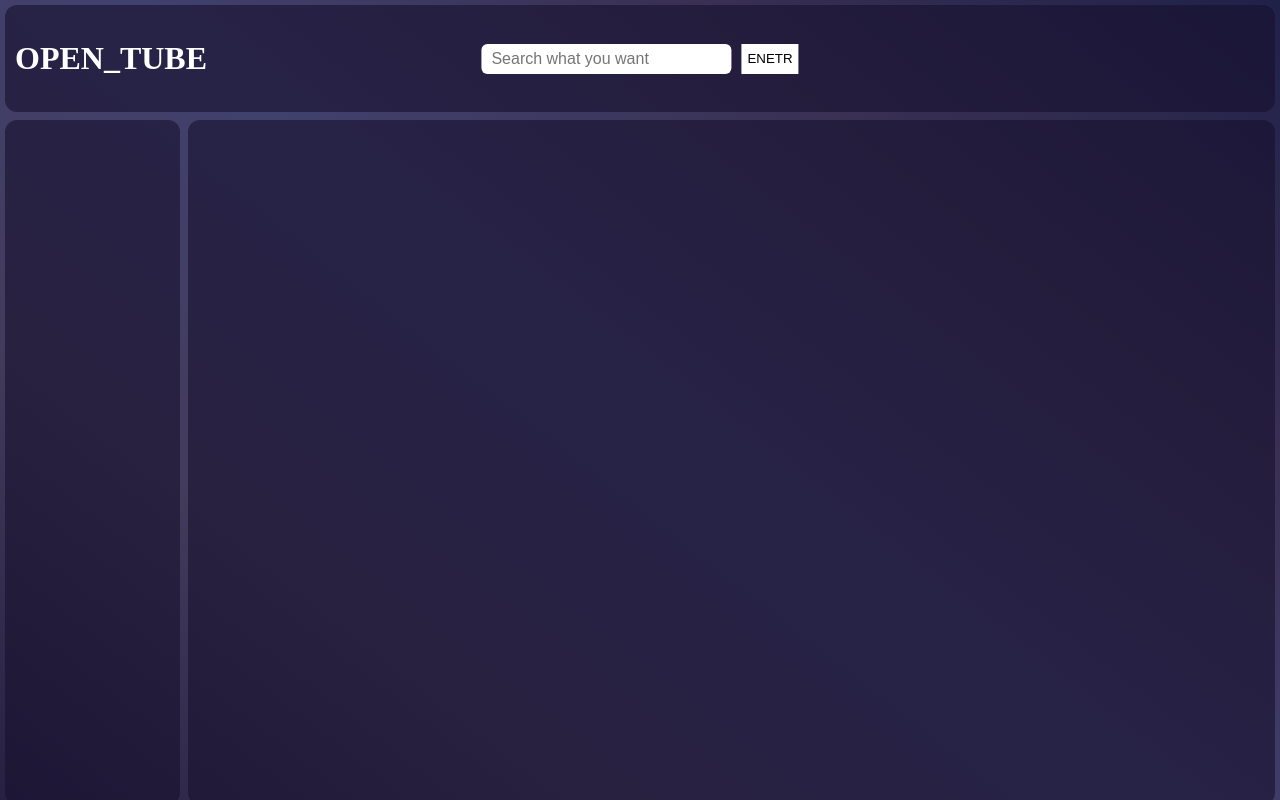
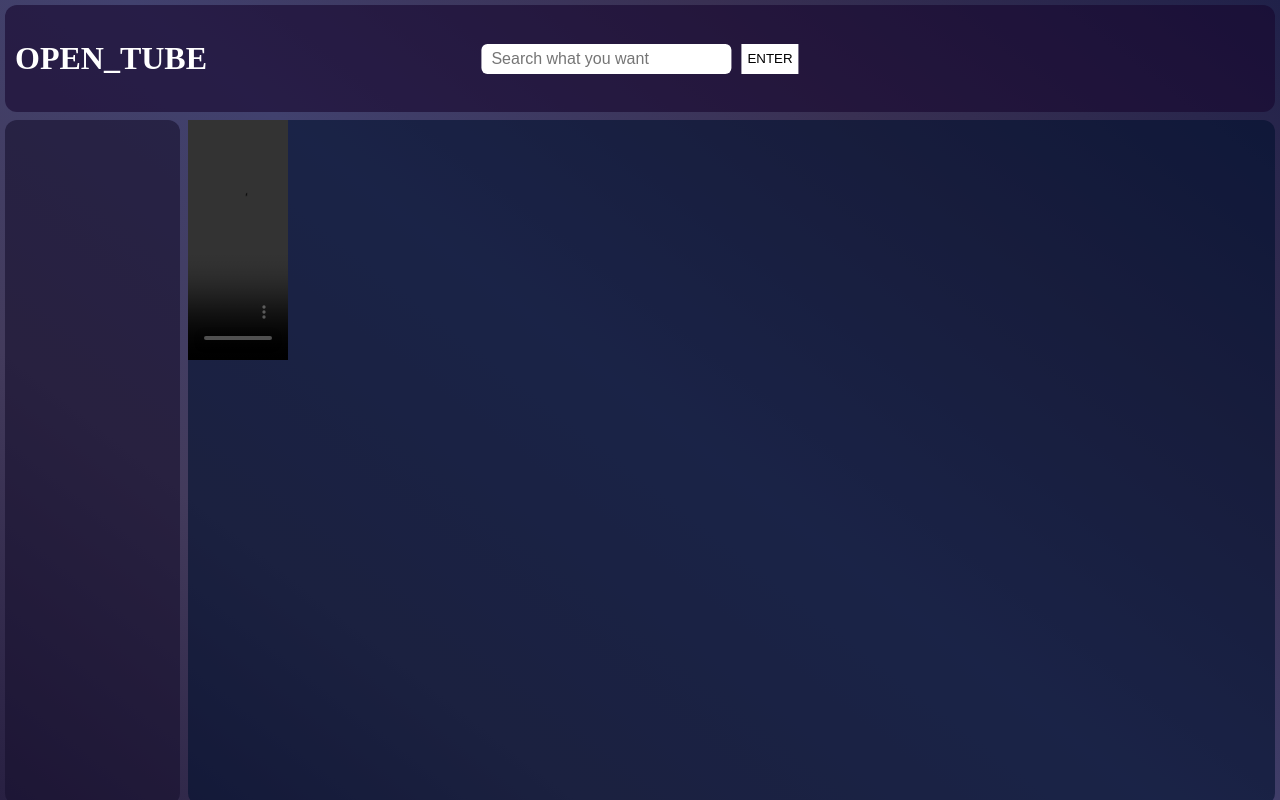
Before and after one commit to ar1ter/lkg_project, a Flask app: page / in a window 1280 px wide. Run offline with Flask 3, Linux system fonts and the light colour scheme; grey boxes are pictures that could not be loaded.

Commit message:
Create video tag

```diff
--- a/app.py
+++ b/app.py
@@ -1,4 +1,4 @@
-from flask import Flask, render_template
+from flask import Flask, render_template, send_from_directory
 
 app = Flask(__name__)
 
@@ -7,4 +7,4 @@ def main_page():
         return render_template("main_page/index.html")
 
 if __name__ == "__main__":
-        app.run(debug=True)
+        app.run(debug=False)
--- a/static/main_page/main.css
+++ b/static/main_page/main.css
@@ -20,7 +20,7 @@ html,body{
 
 .div1 {
     grid-column: span 7 / span 7;
-    background-color: rgba(22, 16, 46, 0.6);
+    background-color: rgba(22, 6, 46, 0.6);
     border-radius: 12px;
 
     position: relative;
@@ -65,7 +65,10 @@ html,body{
     border: none;
 }
 
-
+#Video_1{
+    height: 240px;
+    width: 100px;
+}
 
 .div2 {
     grid-row: span 6 / span 6;
@@ -78,6 +81,6 @@ html,body{
     grid-column: span 6 / span 6;
     grid-row: span 6 / span 6;
     grid-row-start: 2;
-    background-color: rgba(22, 16, 46, 0.6);
+    background-color: rgba(0, 16, 46, 0.6);
     border-radius: 12px;
 }
--- a/templates/main_page/index.html
+++ b/templates/main_page/index.html
@@ -2,7 +2,7 @@
 <html lang="en">
     <head>
         <title>Open_Tube</title>
-        <link rel="stylesheet" type="text/css" href="../../static/main_page/main.css">
+        <link rel="stylesheet" type="text/css" href="/static/main_page/main.css">
     </head>
     <body>
         <div class="parent">
@@ -12,14 +12,17 @@
                 </div>
                 <div id="SEARCH">
                     <input type="search" id="SEARCH_POLL" name="q" placeholder="Search what you want" />
-                    <button id="ENTER_SEARCH">ENETR</button>
+                    <button id="ENTER_SEARCH">ENTER</button>
                 </div>
             </div>
             <div class="div2">
 
             </div>
             <div class="div3">
-
+                <div class="video_container">
+                    <video id="Video_1" src="/static/uploads/video_2.mp4" controls>
+                    </video>
+                </div>
             </div>
         </div>
     </body>
```
Also changed, not shown: 3 other files.
